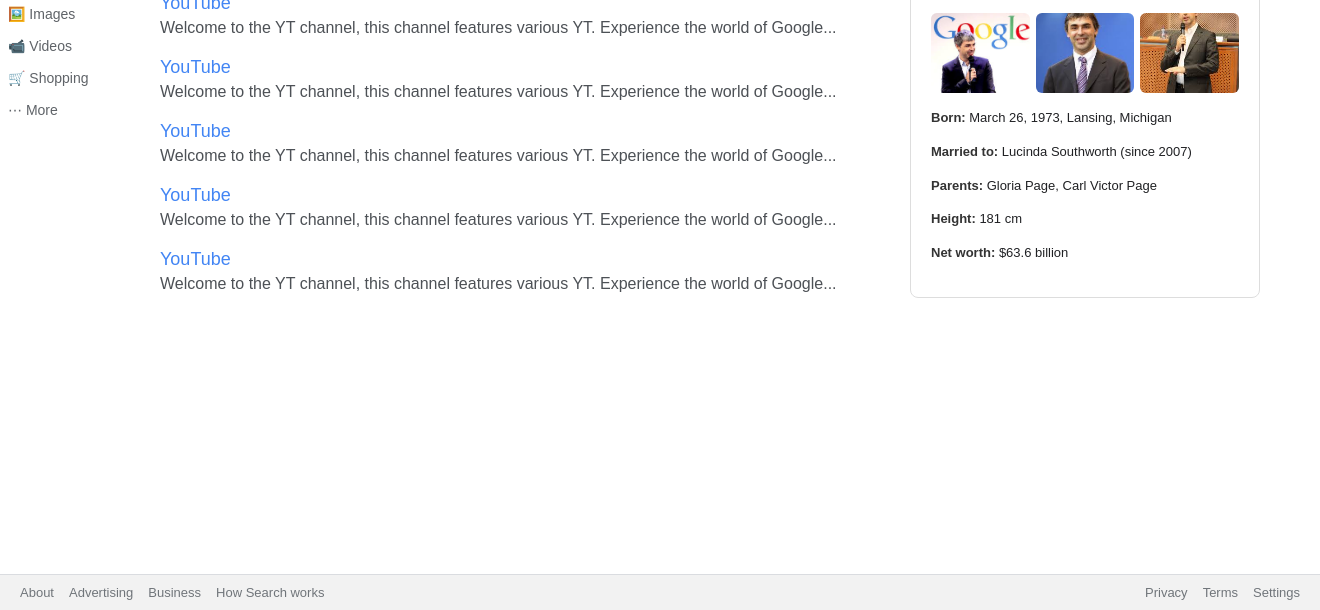
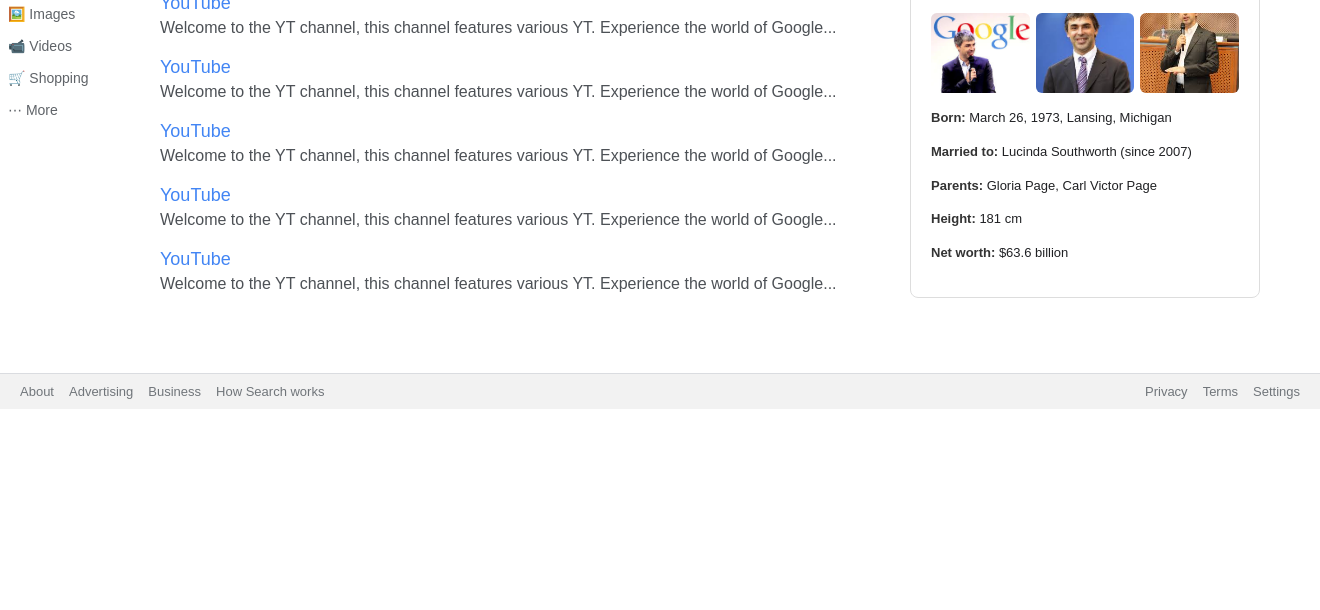
Before and after one commit to HannahImo/Flexisaf-Hannah-Imo, a plain HTML site: page index.html in a window 1280 px wide. Shown: the part 190-800 px from the top of the page, 1320 px wide, since content can reach past the window. Drawn offline with Linux system fonts and the light colour scheme.

Commit message:
made changes again

```diff
--- a/style.scss
+++ b/style.scss
@@ -163,7 +163,7 @@ body {
 
 // Footer
 .page-footer {
-  position: fixed;
+  position: relative;
   bottom: 0;
   width: 100%;
   font-size: 13px;
@@ -173,6 +173,7 @@ body {
   padding: 10px 20px;
   color: #70757a;
   border-top: 1px solid #dadce0;
+  margin-top: 40px;
 
   .footer-links {
     display: flex;
```
Also changed, not shown: style.css, 1 other file.
